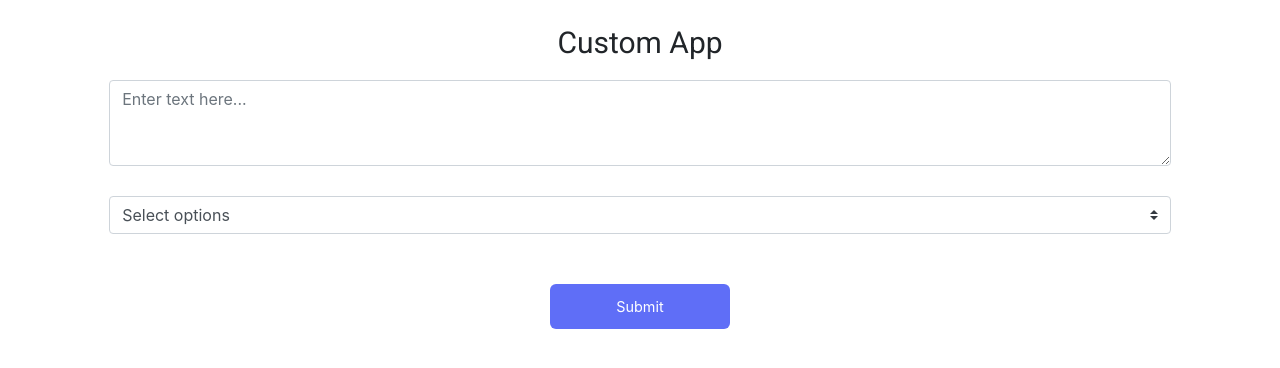
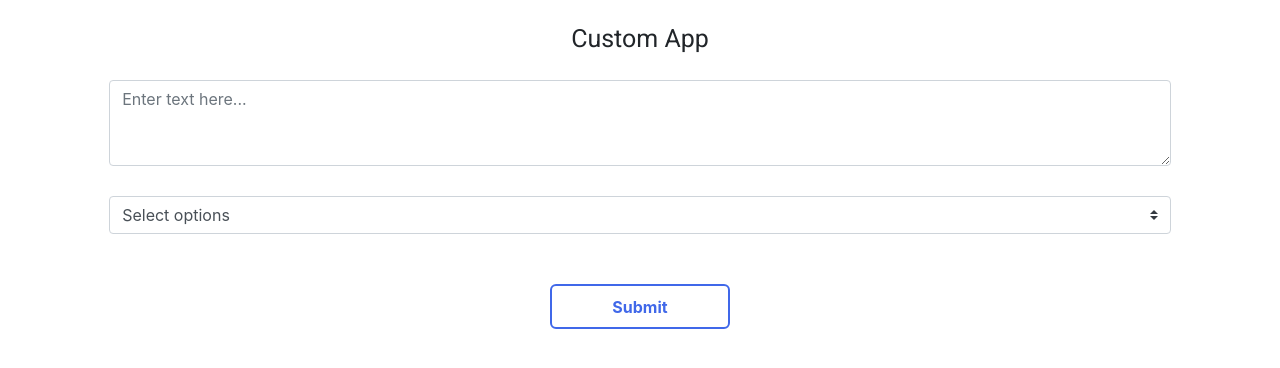
Before and after one commit to wanoz/django-starter-template, a Django app: page / in a window 1280 px wide. Shown: the top 368 px of the page. Run offline with Django 3.2, Linux system fonts and the light colour scheme; some libraries are stand-ins or nearby versions; some web fonts are replaced.

Commit message:
Updated CSS template

```diff
--- a/mt_project/mt_app/views.py
+++ b/mt_project/mt_app/views.py
@@ -20,16 +20,12 @@ def page_index(request):
 
             # Do things with parsed text data
 
-            # ---
-
         if choice_data.is_valid():
             print('Status: choice entry from POST request is valid')
             parsed_choice = choice_data.cleaned_data['choice_input']
             print('Input choice: ' + parsed_choice)
 
             # Do things with parsed choice data
-
-            # ---
 
     else:
         text_data = Text_input()
--- a/mt_project/static/css/custom_styles.css
+++ b/mt_project/static/css/custom_styles.css
@@ -1,7 +1,7 @@
 /* Section formatting */
 .banner_style {
     padding-top: 20px;
-    font-size: 30px;
+    font-size: 25px;
     height: 80px;
 }
 
@@ -104,9 +104,12 @@
     height: 45px !important;
     width: 180px !important;
     border-radius: 6px !important;
-    font-size: 90% !important;
-    color: white;
-    background-color: rgb(95, 110, 247);
+    border-width: 2px !important;
+    border-color: rgb(64, 104, 233) !important;
+    font-size: 100% !important;
+    font-weight: bold !important;
+    color: rgb(64, 104, 233) !important;
+    background-color: white !important;
     /* border: 0px solid rgb(39, 80, 190) !important; */
 }
 
@@ -114,9 +117,12 @@
     height: 45px !important;
     width: 180px !important;
     border-radius: 6px !important;
-    font-size: 90% !important;
-    color: white;
-    background-color: rgb(235, 131, 112);
+    border-width: 2px !important;
+    border-color: rgb(64, 104, 233) !important;
+    font-size: 100% !important;
+    font-weight: bold !important;
+    color: rgb(64, 104, 233) !important;
+    background-color: white !important;
     /* border: 0px solid rgb(39, 80, 190) !important; */
 }
 
--- a/mt_project/static/javascript/baseApp.js
+++ b/mt_project/static/javascript/baseApp.js
@@ -19,7 +19,7 @@ function eventHandling(event) {
 }
 
 function loadStatus(){
-    document.getElementById('button_primary').textContent = 'Analysing...';
+    document.getElementById('button_primary').textContent = 'Processing...';
     document.getElementById('button_primary').classList.remove('btn_primary');
     document.getElementById('button_primary').classList.add('btn_timeout');
 }
```
